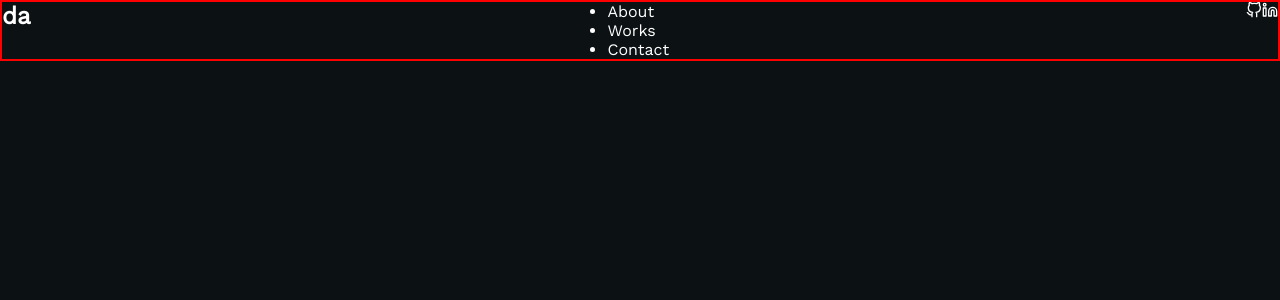
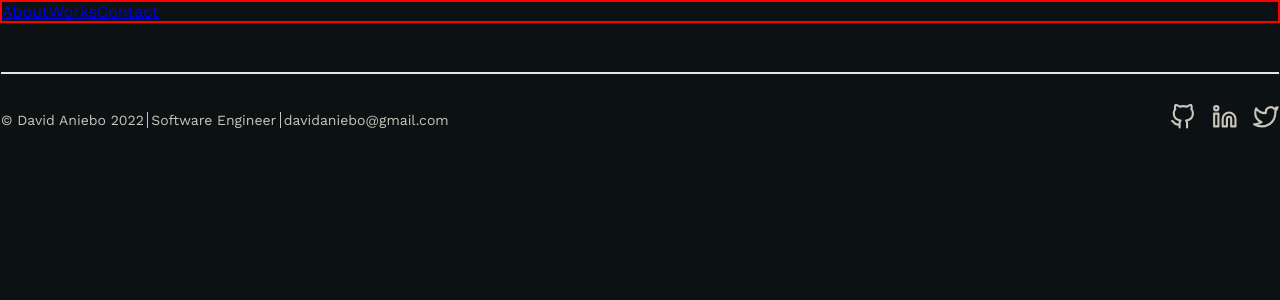
Before and after one commit to Webmekanic/My-Portfolio-v2.0.0, a React (Create React App) app: page / in a window 1280 px wide. Shown: the top 300 px of the page. Built offline with nearby package versions, Linux system fonts and the light colour scheme.

Commit message:
feat:: add nav bar style

```diff
--- a/src/App.js
+++ b/src/App.js
@@ -6,18 +6,25 @@ import Works from "./pages/Works"
 import About from "./pages/About"
 import Contact from "./pages/Contact"
 import NotFound from "./pages/NotFound"
+import Layouts from "./components/layouts/Layouts"
 
 function App() {
   return (
     <BrowserRouter>
       <Routes>
-        <Route path="/">
+        <Route path="/" element={<Layouts />}>
           <Route index element={<Home />} />
-          <Route path="about" element={<About />} />
-          <Route path="works" element={<Works />} />
-          <Route path="contact" element={<Contact />} />
-          <Route path="*" element={<NotFound />} />
         </Route>
+        <Route path="/about" element={<Layouts />}>
+          <Route index element={<About />} />
+        </Route>
+        <Route path="/works" element={<Layouts />}>
+          <Route index element={<Works />} />
+        </Route>
+        <Route path="/contact" element={<Layouts />}>
+          <Route index element={<Contact />} />
+        </Route>
+        <Route path="*" element={<NotFound />} />
       </Routes>
     </BrowserRouter>
   )
--- /dev/null
+++ b/src/components/layouts/Layouts.jsx
@@ -0,0 +1,16 @@
+import React from "react"
+import { Outlet } from "react-router-dom"
+import Footer from "./Footer"
+import Navbar from "./Navbar"
+
+function Layouts() {
+  return (
+    <div>
+      <Navbar />
+      <Outlet />
+      <Footer />
+    </div>
+  )
+}
+
+export default Layouts
--- a/src/components/layouts/Navbar.jsx
+++ b/src/components/layouts/Navbar.jsx
@@ -1,29 +1,27 @@
 import React from "react"
-import styled from "styled-components"
+import { Link } from "react-router-dom"
+import {
+  NavbarContainer,
+  NavbarLinkContainer,
+  NavbarLink,
+} from "../../styles/NavStyle"
 import { FiGithub, FiLinkedin, FiTwitter } from "react-icons/fi"
 
-const MyNav = styled.nav`
-  background-color: transparent;
-  border: 2px solid red;
-  display: flex;
-  justify-content: space-between;
-`
-
-function Navbar() {
+const Navbar = () => {
   return (
-    <MyNav>
-      <h1 className="myInitals">da</h1>
-      <ul>
-        <li>About</li>
-        <li>Works</li>
-        <li>Contact</li>
-      </ul>
-      <div>
-        <FiGithub />
-        <FiLinkedin />
-        {/* <FiTwitter /> */}
-      </div>
-    </MyNav>
+    <NavbarContainer>
+      <NavbarLinkContainer>
+        <NavbarLink className="nav-link" to="/about">
+          About
+        </NavbarLink>
+        <NavbarLink className="nav-link" to="/works">
+          Works
+        </NavbarLink>
+        <NavbarLink className="nav-link" to="/contact">
+          Contact
+        </NavbarLink>
+      </NavbarLinkContainer>
+    </NavbarContainer>
   )
 }
 
--- a/src/pages/Home.jsx
+++ b/src/pages/Home.jsx
@@ -1,12 +1,7 @@
 import React from "react"
-import Navbar from "../components/layouts/Navbar"
 
 function Home() {
-  return (
-    <div>
-      <Navbar />
-    </div>
-  )
+  return <div></div>
 }
 
 export default Home
--- /dev/null
+++ b/src/styles/NavStyle.jsx
@@ -0,0 +1,21 @@
+import React from "react"
+import { Link } from "react-router-dom"
+import styled from "styled-components"
+
+export const NavbarContainer = styled.nav`
+  border: 2px solid red;
+  width: 100%;
+  display: flex;
+  flex-direction: row;
+  justify-content: space-between;
+`
+export const NavbarLinkContainer = styled.div``
+export const NavbarLink = styled(Link)`
+  &:hover,
+  &:focus {
+    color: blue;
+  }
+  &:active {
+    color: red;
+  }
+`
```
